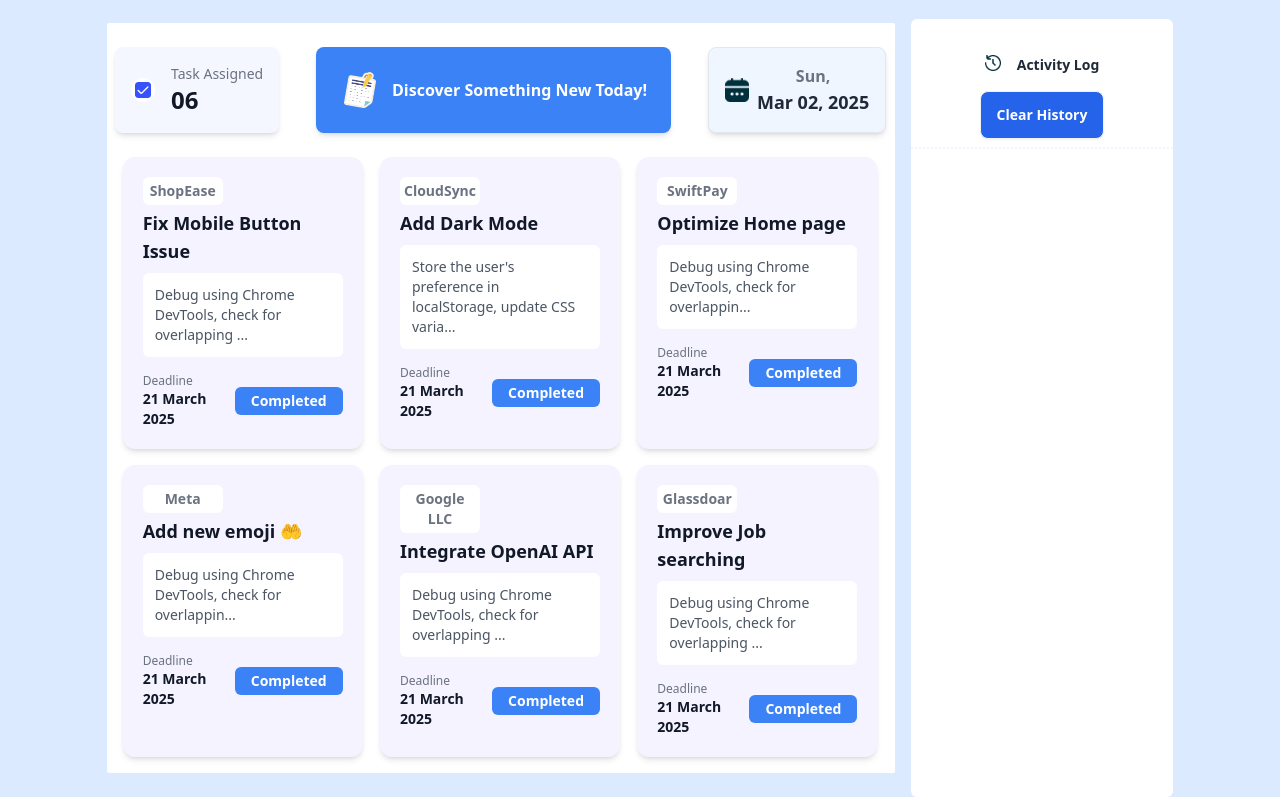
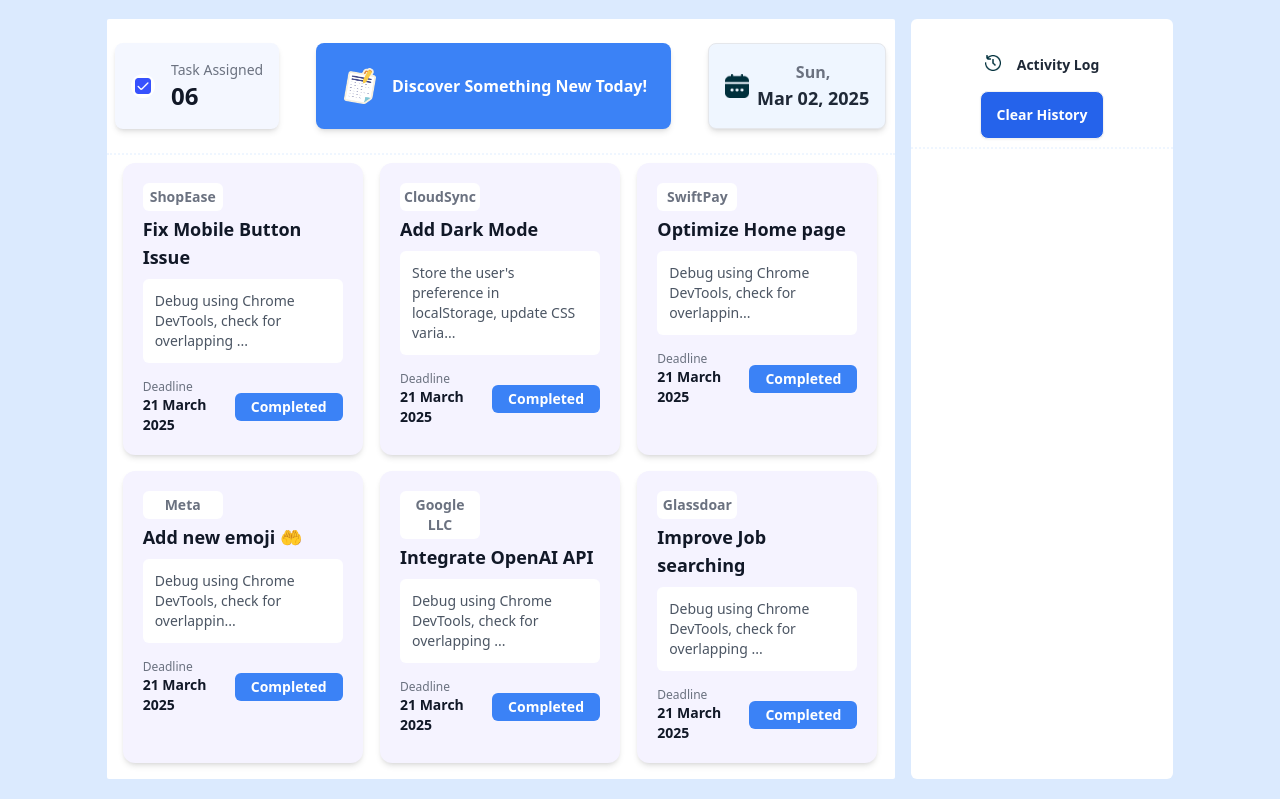
Before and after one commit to yasinhasan01/assignment-05, a plain HTML site: page index.html in a window 1280 px wide. Shown: the part 85-884 px from the top of the page. Drawn offline with nearby package versions, Linux system fonts and the light colour scheme.

Commit message:
fixed issu

```diff
--- a/index.html
+++ b/index.html
@@ -44,7 +44,7 @@
     </header>
 
   <section class="flex w-5/6 gap-4 mx-auto">
-    <section class=" w-3/4 mx-auto my-6  rounded-sm gap-5 bg-white ">
+    <section class=" w-3/4 mx-auto my-5  rounded-sm gap-5 bg-white ">
 <section class="flex my-6  gap-5 justify-around">
        <div class="flex items-center space-x-2 p-4 rounded-lg shadow-md bg-[#F4F7FF]">
       <div class="w-6 h-6 flex bg-white items-center justify-center rounded-full">
@@ -58,7 +58,7 @@
   </div>
 
 
-  <div id="newPage" class="flex items-center  text-white  bg-blue-500  px-6 py-4 rounded-lg shadow-md justify-center align-middle  ">
+  <div id="newPage" class="flex items-center  text-white bg-blue-500 px-6 py-4 rounded-lg shadow-md justify-center align-middle  ">
       <div class="w-10 h-10   rounded-lg mr-3">
           <img src="./assets/board.png" alt="">
       </div>
@@ -73,6 +73,7 @@
   </div>
 </div>
 </section>
+<div class="border-t-2 border-dotted border-blue-50 my-2"></div>
     <section class=" grid grid-cols-3 gap-4 mb-4 mx-4">
       <div class="bg-violet-50 p-5 rounded-xl shadow-md w-60">
       <!-- Title -->
@@ -217,7 +218,7 @@
 
    </section>
 
-  <section class="w-1/4 bg-white rounded-md mt-5 ">
+  <section class="w-1/4 bg-white rounded-md mt-5 mb-5">
       <div class="flex justify-center mt-9 gap-4 ">
         <img class="w-4 h-4" src="./assets/activity.png" alt="">
         <p class="text-sm font-bold">Activity Log</p>
--- a/script/script.js
+++ b/script/script.js
@@ -198,10 +198,9 @@ document.getElementById('newPage').addEventListener('click', function() {
 
     window.location.href = './blog.html';
 });
-document.getElementById('back').addEventListener('click', function() {
-
-    window.location.href = './index.html';
-});
+// document.getElementById('back').addEventListener('click', function() {
+//     window.location.href = './index.html';
+// });
 function randomColor() {
     let random = '#' + Math.floor(Math.random()*16777215).toString(16);
     document.body.style.backgroundColor = random;
```
